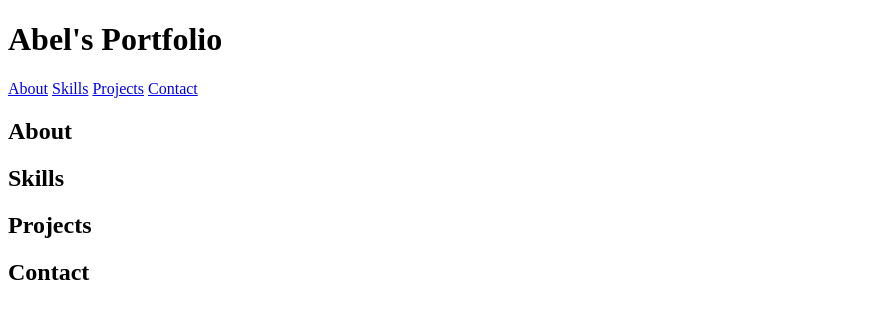
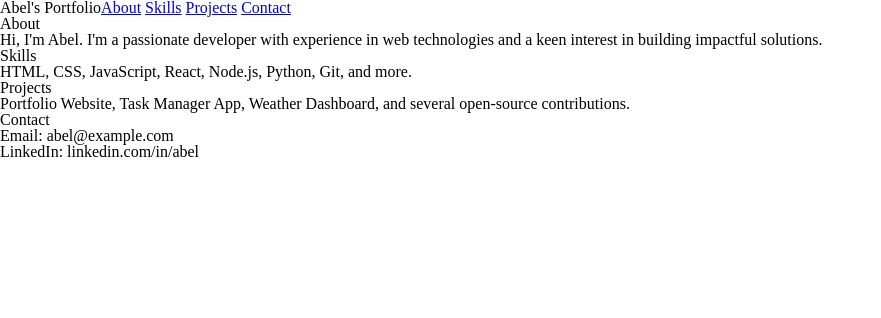
Before and after one commit to abeljoby/tarento-portfolio, a plain HTML site: page index.html in a window 1280 px wide. Shown: the whole page, without its empty margins (0-881 px from the left). Drawn offline with Linux system fonts and the light colour scheme.

Commit message:
Add CSS reset

```diff
--- a/index.html
+++ b/index.html
@@ -19,15 +19,28 @@
     <main>
         <section id="about">
             <h1 class="section-title">About</h1>
+            <div>
+            Hi, I'm Abel. I'm a passionate developer with experience in web technologies and a keen interest in building impactful solutions.
+            </div>
         </section>
         <section id="skills">
             <h1 class="section-title">Skills</h1>
+            <div>
+            HTML, CSS, JavaScript, React, Node.js, Python, Git, and more.
+            </div>
         </section>
         <section id="projects">
             <h1 class="section-title">Projects</h1>
+            <div>
+            Portfolio Website, Task Manager App, Weather Dashboard, and several open-source contributions.
+            </div>
         </section>
         <section id="contact">
             <h1 class="section-title">Contact</h1>
+            <div>
+            Email: abel@example.com<br>
+            LinkedIn: linkedin.com/in/abel
+            </div>
         </section>
     </main>
 </body>
--- a/style.css
+++ b/style.css
@@ -0,0 +1,56 @@
+/* CSS Reset */
+html, body, div, span, applet, object, iframe,
+h1, h2, h3, h4, h5, h6, p, blockquote, pre,
+a, abbr, acronym, address, big, cite, code,
+del, dfn, em, img, ins, kbd, q, s, samp,
+small, strike, strong, sub, sup, tt, var,
+b, u, i, center,
+dl, dt, dd, ol, ul, li,
+fieldset, form, label, legend,
+table, caption, tbody, tfoot, thead, tr, th, td,
+article, aside, canvas, details, embed,
+figure, figcaption, footer, header, hgroup,
+main, menu, nav, output, ruby, section, summary,
+time, mark, audio, video {
+    margin: 0;
+    padding: 0;
+    border: 0;
+    font-size: 100%;
+    font: inherit;
+    vertical-align: baseline;
+}
+
+/* HTML5 display-role reset for older browsers */
+article, aside, details, figcaption, figure,
+footer, header, hgroup, main, menu, nav, section {
+    display: block;
+}
+
+body {
+    line-height: 1;
+}
+
+ol, ul {
+    list-style: none;
+}
+
+blockquote, q {
+    quotes: none;
+}
+
+blockquote::before, blockquote::after,
+q::before, q::after {
+    content: '';
+    content: none;
+}
+
+table {
+    border-collapse: collapse;
+    border-spacing: 0;
+}
+
+/* Custom CSS */
+
+header {
+    display: flex;
+}
```
